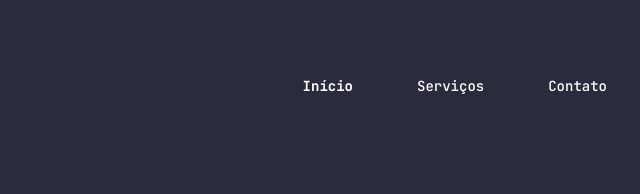
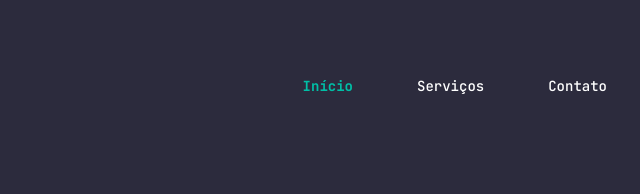
Before and after one commit to gustavohdab/rocketseat-explorer-desafio-avancado, a plain HTML site: page index.html in a window 1280 px wide. In both pictures the pointer is over the link "Início". Shown: the top 194 px of the page, 579-1219 px from the left. Drawn offline with nearby package versions, Linux system fonts and the light colour scheme.

Commit message:
add color in a:hover

```diff
--- a/style.css
+++ b/style.css
@@ -44,6 +44,7 @@ ul li a {
 
 ul li a:hover {
   font-weight: bold;
+  color: #00BFA6;
 }
 
 main {
@@ -105,4 +106,5 @@ footer {
   position: fixed;
   bottom: 20px;
   left: 20px;
+
 }
```
